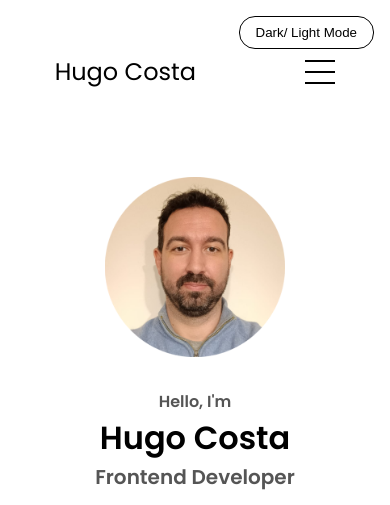
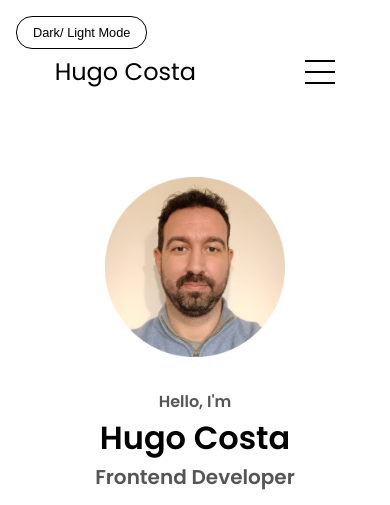
Before and after one commit to HugoFGCosta/portfolio, a plain HTML site: page index.html in a window 390 px wide. Shown: the top 505 px of the page. Drawn offline with nearby package versions, Linux system fonts and the light colour scheme.

Commit message:
dark mode2

```diff
--- a/index.html
+++ b/index.html
@@ -10,6 +10,9 @@
     <link href="https://unpkg.com/aos@2.3.1/dist/aos.css" rel="stylesheet" />
   </head>
   <body>
+    <button class="theme-toggle-btn" onclick="toggleTheme()">
+      Dark/ Light Mode
+    </button>
     <nav id="desktop-nav">
       <div class="logo">Hugo Costa</div>
       <div>
@@ -411,9 +414,6 @@
           </ul>
         </div>
       </nav>
-      <button class="theme-toggle-btn" onclick="toggleTheme()">
-        Dark/ Light Mode
-      </button>
       <p>Copyright &#169; 2024 Hugo Costa. All Rights Reserved.</p>
     </footer>
     <script src="script.js"></script>
--- a/mediaqueries.css
+++ b/mediaqueries.css
@@ -9,6 +9,10 @@
   #contact,
   #projects {
     height: fit-content;
+  }
+  body.dark-theme {
+    background-color: rgb(53, 53, 53);
+    color: white;
   }
 }
 
@@ -44,6 +48,10 @@
   }
   .about-containers {
     margin-top: 0;
+  }
+  body.dark-theme {
+    background-color: rgb(53, 53, 53);
+    color: white;
   }
 }
 
@@ -100,4 +108,19 @@
   .text-container {
     text-align: justify;
   }
+  body.dark-theme {
+    background-color: rgb(53, 53, 53);
+    color: white;
+  }
+  .theme-toggle-btn {
+    top: 1rem;
+    left: 1rem;
+    padding: 0.5rem 1rem;
+    border-radius: 1rem;
+    background-color: #ffffff;
+    border: 1px solid #000000;
+    color: #000000;
+    cursor: pointer;
+    font-size: 0.8rem;
+  }
 }
--- a/style.css
+++ b/style.css
@@ -434,9 +434,10 @@ footer p {
 /* DarkLight */
 
 .theme-toggle-btn {
-  position: absolute;
-  top: 1rem;
-  right: 1rem;
+  position: fixed;
+  top: 20px; /* Define a distância do topo */
+  left: 20px; /* Define a distância da esquerda */
+  z-index: 1000;
   padding: 0.5rem 1rem;
   border-radius: 1rem;
   background-color: #ffffff;
```
